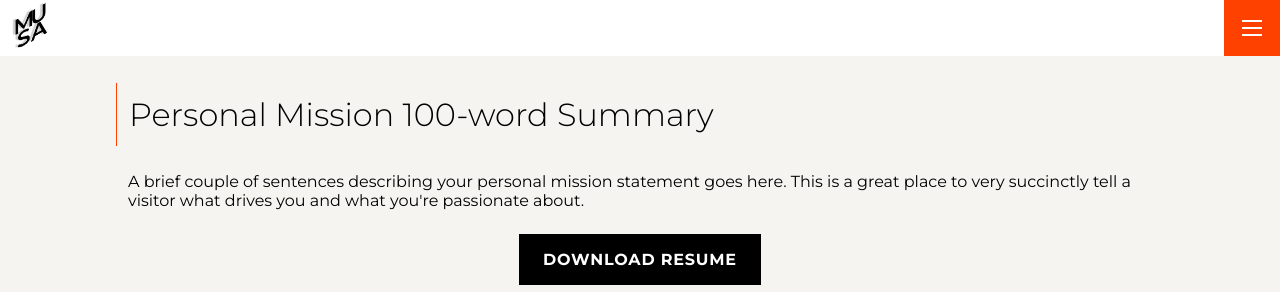
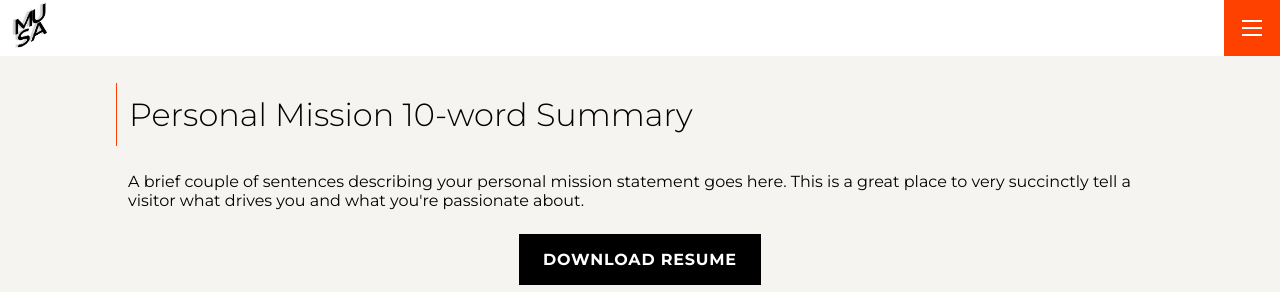
Before and after one commit to jingyili219/musa-portfolio, a Jekyll site: the page built from index.md, in a window 1280 px wide and 1109 px high. Shown: the top 292 px of the window. Built offline with Jekyll 4.4.1, drawn with Linux system fonts in a browser that asks for light colours.

Commit message:
conflict settings.yml

```diff
--- a/_data/settings.yml
+++ b/_data/settings.yml
@@ -3,7 +3,7 @@
 
 logo: '/assets/img/musa-logo.png'
 
-intro_title: Personal Mission 100-word Summary
+intro_title: Personal Mission 10-word Summary
 intro_text: |
   A brief couple of sentences describing your personal mission statement goes
   here. This is a great place to very succinctly tell a visitor what drives you
```
